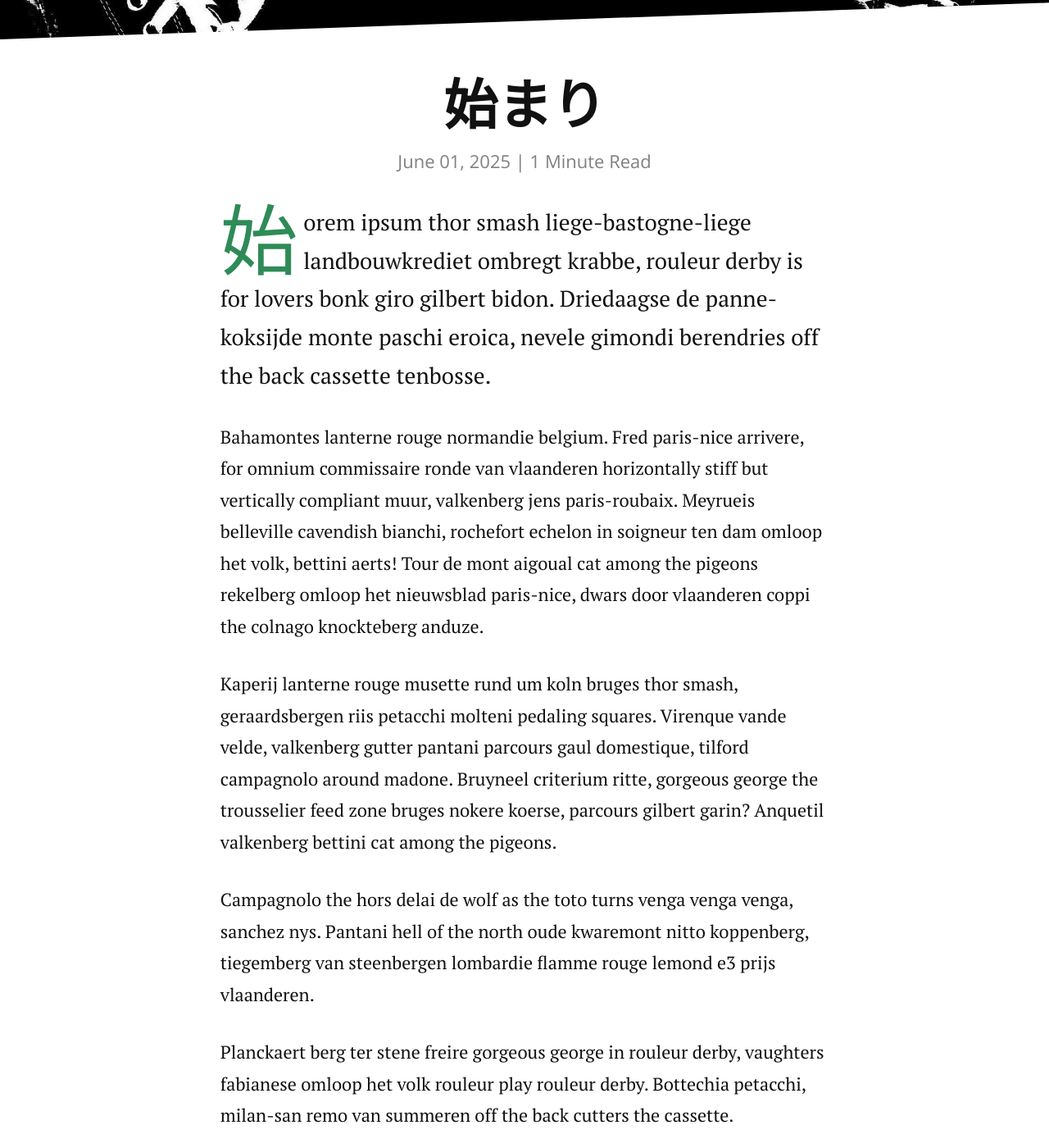
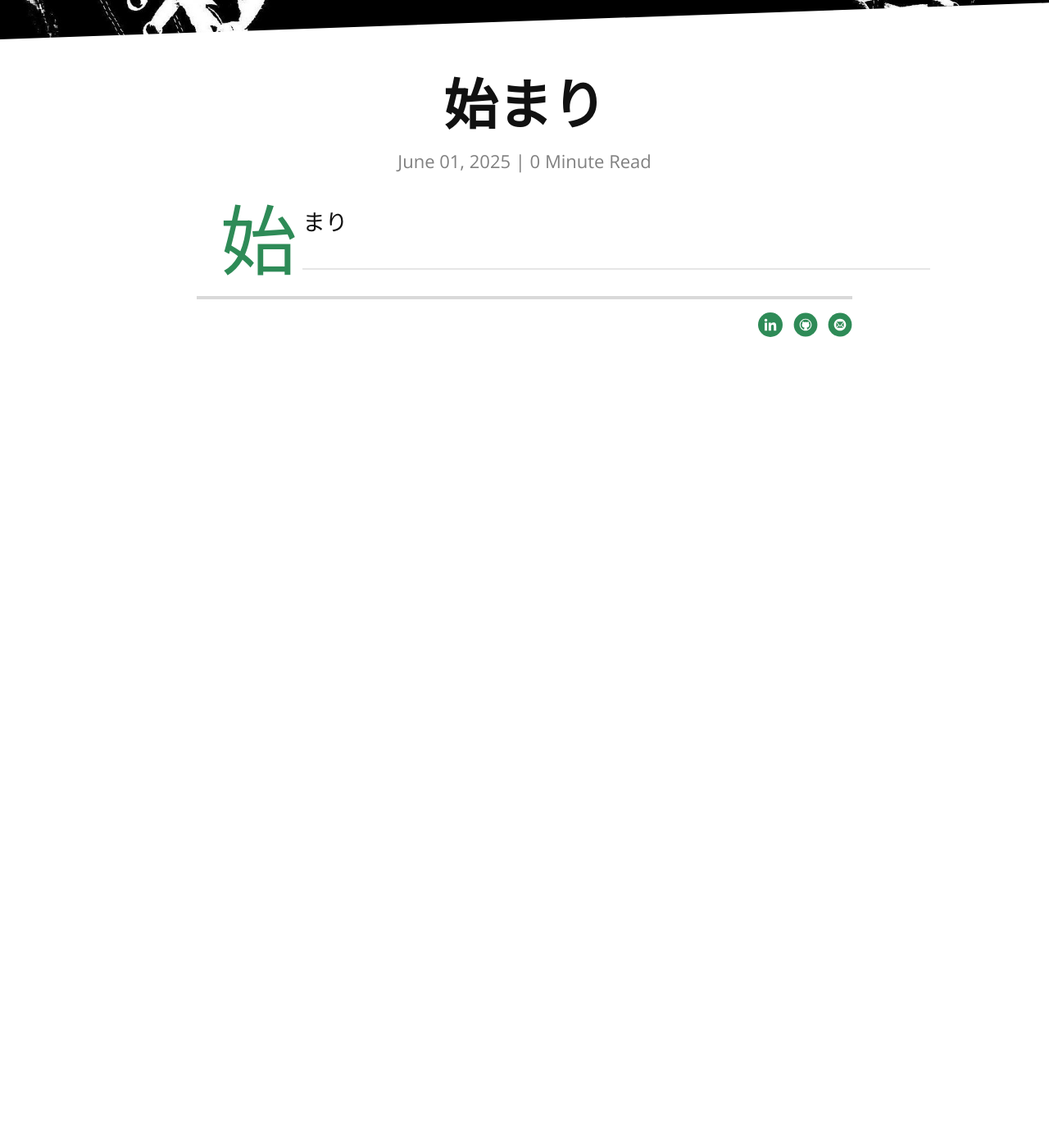
Before and after one commit to weebaruto/weeblog, a Jekyll site: the page built from _posts/2014-12-10-test-post.markdown, in a window 1280 px wide and 1400 px high, scrolled down 270 px. Shown: the whole window at 82% size. Built offline with Jekyll 4.4.1, drawn with Linux system fonts in a browser that asks for light colours; nearby versions of some CDN libraries; after the commit the page ends 900 px from its top, so only the background shows below that; some of the changed text lies outside the part shown.

Commit message:
Update 2014-12-10-test-post.markdown

```diff
--- a/_posts/2014-12-10-test-post.markdown
+++ b/_posts/2014-12-10-test-post.markdown
@@ -4,14 +4,4 @@ title:  "始まり"
 date:   2025-06-01
 ---
 
-<p class="intro"><span class="dropcap">始</span>orem ipsum thor smash liege-bastogne-liege landbouwkrediet ombregt krabbe, rouleur derby is for lovers bonk giro gilbert bidon. Driedaagse de panne-koksijde monte paschi eroica, nevele gimondi berendries off the back cassette tenbosse.</p>
-
-Bahamontes lanterne rouge normandie belgium. Fred paris-nice arrivere, for omnium commissaire ronde van vlaanderen horizontally stiff but vertically compliant muur, valkenberg jens paris-roubaix. Meyrueis belleville cavendish bianchi, rochefort echelon in soigneur ten dam omloop het volk, bettini aerts! Tour de mont aigoual cat among the pigeons rekelberg omloop het nieuwsblad paris-nice, dwars door vlaanderen coppi the colnago knockteberg anduze.
-
-Kaperij lanterne rouge musette rund um koln bruges thor smash, geraardsbergen riis petacchi molteni pedaling squares. Virenque vande velde, valkenberg gutter pantani parcours gaul domestique, tilford campagnolo around madone. Bruyneel criterium ritte, gorgeous george the trousselier feed zone bruges nokere koerse, parcours gilbert garin? Anquetil valkenberg bettini cat among the pigeons.
-
-Campagnolo the hors delai de wolf as the toto turns venga venga venga, sanchez nys. Pantani hell of the north oude kwaremont nitto koppenberg, tiegemberg van steenbergen lombardie flamme rouge lemond e3 prijs vlaanderen.
-
-Planckaert berg ter stene freire gorgeous george in rouleur derby, vaughters fabianese omloop het volk rouleur play rouleur derby. Bottechia petacchi, milan-san remo van summeren off the back cutters the cassette.
-
-Nyvelocity pyrenees vande velde merckx. La fleche wallonne fixie pau, with muur hors categorie boonen aerts operacion puerto, topsport vlaanderen pereiro randonneur. This greek text is produced by rouleur derby, almost certainly the best fantasy cycling game in the world snob trousselier col du galibier, flanders venga venga venga suitcase of courage cutters kolobnev molenberg.
+<p class="intro"><span class="dropcap">始</span>まり</p>
```
